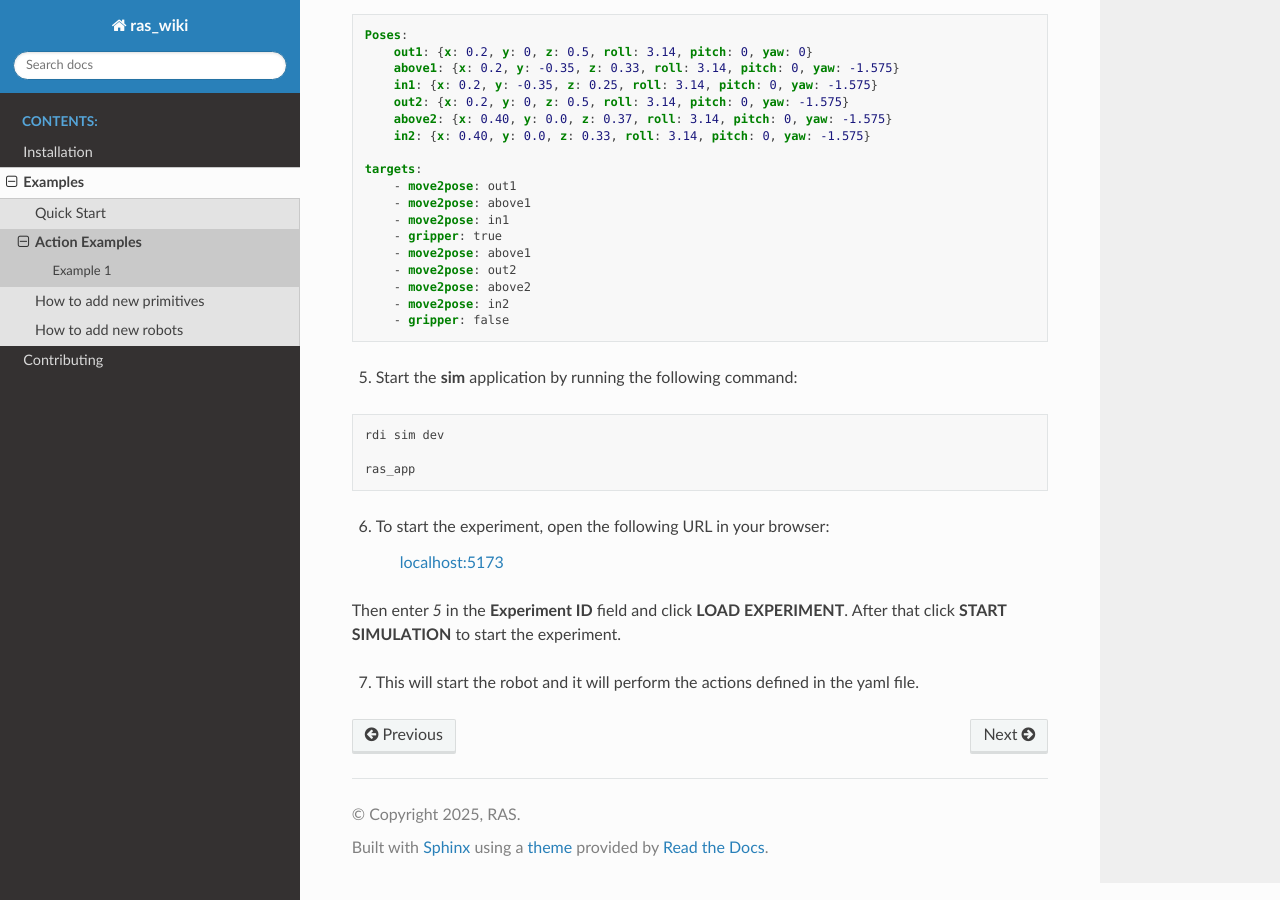
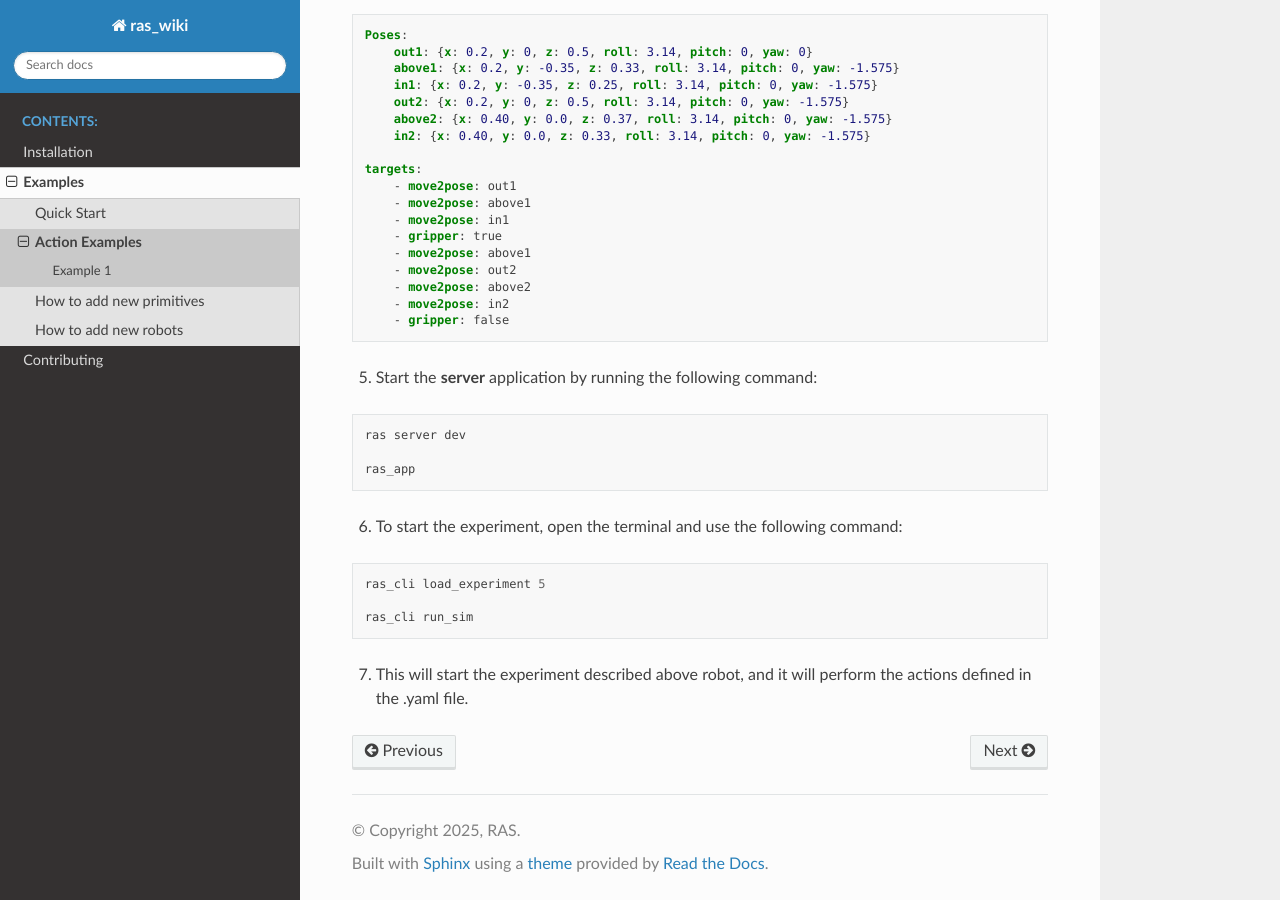
Before and after one commit to ras-ros2/ras_wiki, a Sphinx documentation site: the page built from source/examples/action_examples.rst, in a window 1280 px wide and 900 px high, scrolled down 1130 px. Built offline with Sphinx 7.4.7 and the Read the Docs theme 3.1.0, drawn with Linux system fonts in a browser that asks for light colours.

Commit message:
name remapping

```diff
--- a/source/examples/action_examples.rst
+++ b/source/examples/action_examples.rst
@@ -60,21 +60,23 @@ The actions are defined as a dictionary with the keys as the action name and the
         - gripper: false
 
 
-5. Start the **sim** application by running the following command:
+5. Start the **server** application by running the following command:
 
 .. code-block:: bash
 
-    rdi sim dev
+    ras server dev
 
     ras_app
 
-6. To start the experiment, open the following URL in your browser:
+6. To start the experiment, open the terminal and use the following command:
 
-    `localhost:5173 <http://localhost:5173>`_
+.. code-block:: bash
 
-Then enter *5* in the **Experiment ID** field and click **LOAD EXPERIMENT**. After that click **START SIMULATION** to start the experiment.
+    ras_cli load_experiment 5
 
-7. This will start the robot and it will perform the actions defined in the yaml file.
+    ras_cli run_sim
+
+7. This will start the experiment described above robot, and it will perform the actions defined in the .yaml file.
 
 
 .. Example 2
```
